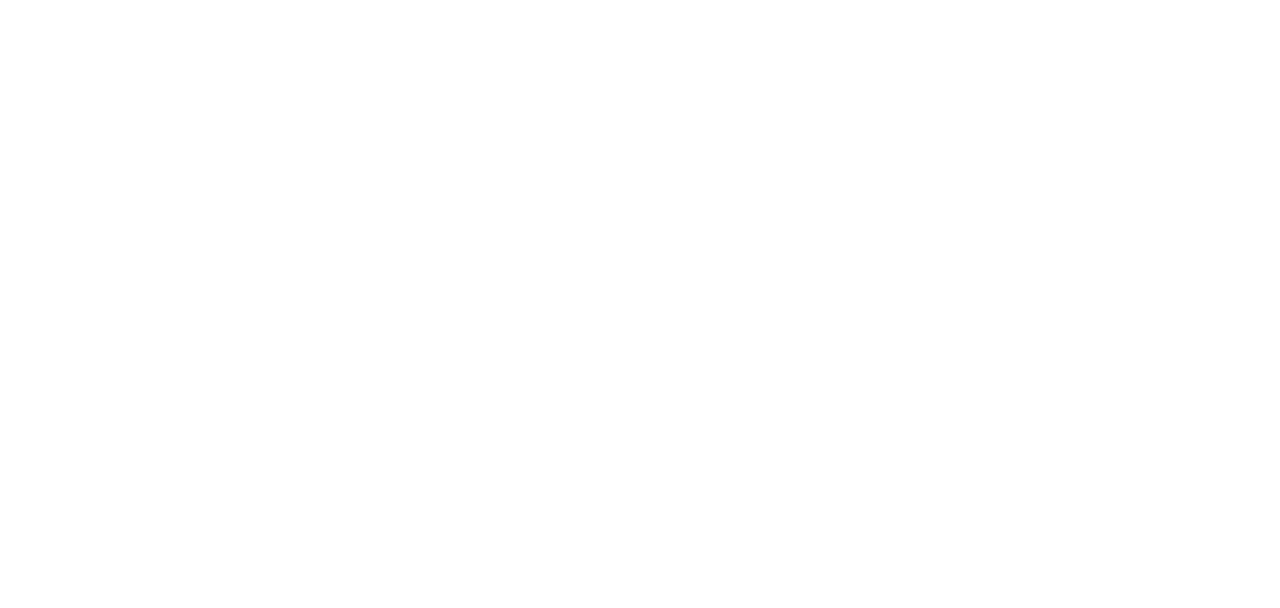
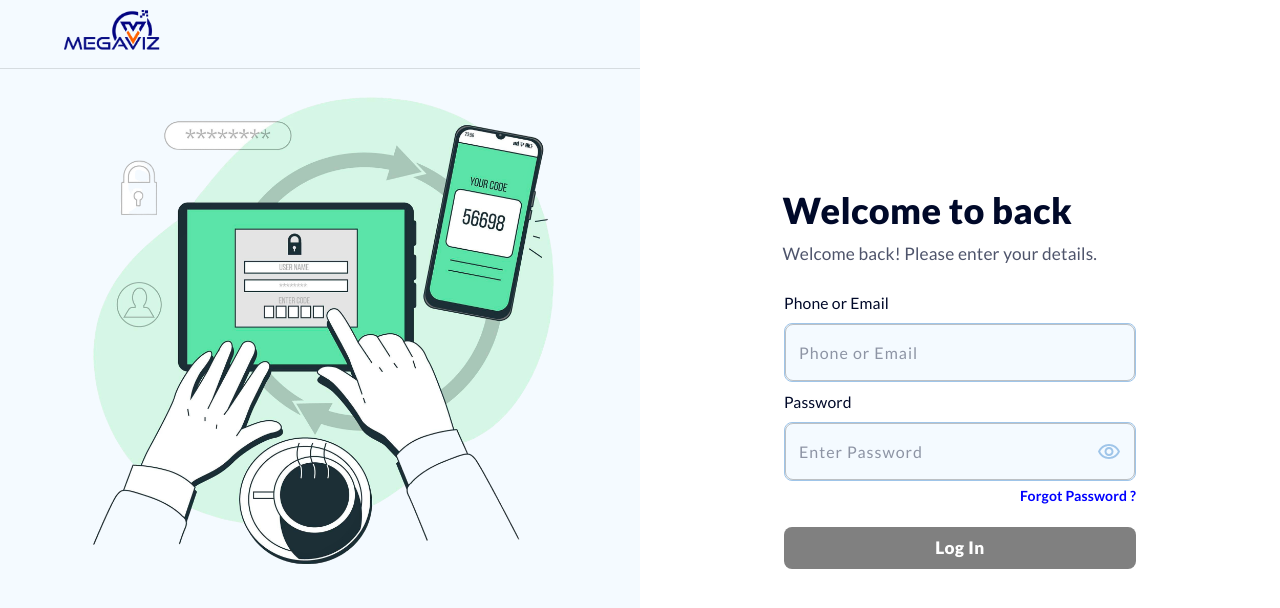
Before and after one commit to venkata-hari1/CRM, a React (Create React App) app: page / in a window 1280 px wide. Before the commit this address had no page. Shown: the top 608 px of the page. Built offline with nearby package versions, Linux system fonts and the light colour scheme.

Commit message:
some changes rae made

```diff
--- a/src/Components/Authentication/ResetPassword.tsx
+++ b/src/Components/Authentication/ResetPassword.tsx
@@ -45,7 +45,7 @@
         this.setState({value:e.target.value})
     }
     handleReset=async()=>{
-        this.props.navigate('/login')
+        this.props.navigate('/')
     }
     handlePasswordChangeFun=(e:React.ChangeEvent<HTMLInputElement>)=>{
     const {name,value}=e.target
--- a/src/Components/Routes/Routes.tsx
+++ b/src/Components/Routes/Routes.tsx
@@ -51,7 +51,7 @@
             )} */}
                     {/* <Route path='/' element={<Navigate to='/admin/dashboard' />} /> */}
                     {/* <Route path='/admin/*' element={<AdminDashboard />} /> */}
-                    <Route path='/login' element={<Login />} />
+                    <Route path='/' element={<Login />} />
                     <Route path='/forgotpassword' element={<ForgetPassword />} />
                     <Route path='/resetpassword' element={<ResetPassword />} />
 
```
